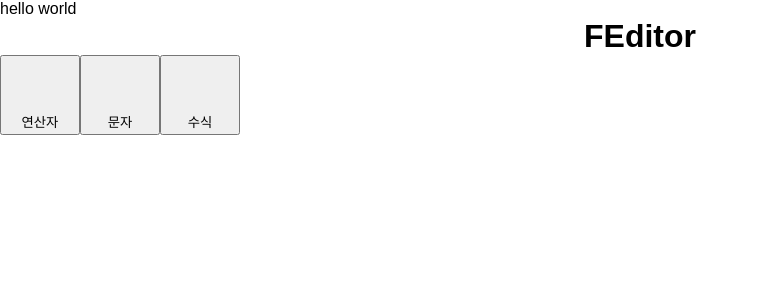
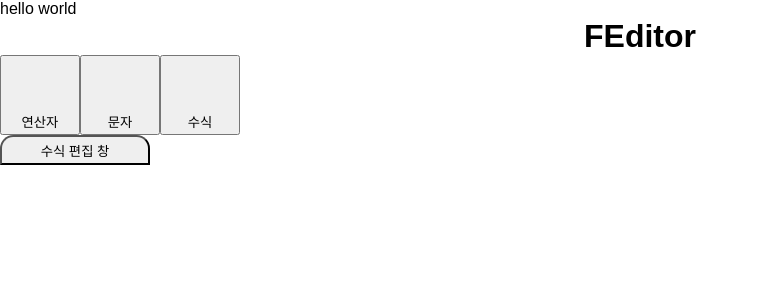
Before and after one commit to boostcamp-2020/Project15-B-Client-Based-Formula-Editor, a React app: page / in a window 1280 px wide. Shown: the top 300 px of the page, without its empty margins (0-759 px from the left). Built offline with nearby package versions, Linux system fonts and the light colour scheme.

Commit message:
feat: 중단 영역을 감싸는 바디 컨테이너 추가
- 수식 편집 창이 들어가는 중단 영역을 한번에 감싸기 위해 바디 컨테이너
  추가함
- 수식 편집창 탭 버튼 추가(추후 필기인식기 탭 추가하므로 구분 짓기 위함)

```diff
--- a/src/App.jsx
+++ b/src/App.jsx
@@ -2,6 +2,7 @@ import React from "react";
 
 import GlobalStyle from "./GlobalStyle";
 import HeaderContainer from "./containers/HeaderContainer";
+import BodyContainer from "./containers/BodyContainer";
 
 export default function App() {
 	return (
@@ -9,6 +10,7 @@ export default function App() {
 			<GlobalStyle />
 			<div>hello world</div>
 			<HeaderContainer />
+			<BodyContainer />
 		</>
 	);
 }
--- /dev/null
+++ b/src/containers/BodyContainer.jsx
@@ -0,0 +1,10 @@
+import React from "react";
+
+import EditTabButton from "../presentationals/EditTabButton";
+
+export default function BodyContainer() {
+	return (
+		<div>
+			<EditTabButton />
+		</div>);
+}
--- /dev/null
+++ b/src/presentationals/EditTabButton.jsx
@@ -0,0 +1,13 @@
+import React from "react";
+import styled from "styled-components";
+
+const EditTabButtonStyle = styled.button`
+	width:150px;
+	height:30px;
+	border-radius:1em 1em 0 0;
+	outline:none;
+`;
+
+export default function EditTabButton() {
+	return <EditTabButtonStyle>{"수식 편집 창"}</EditTabButtonStyle>;
+}
```
